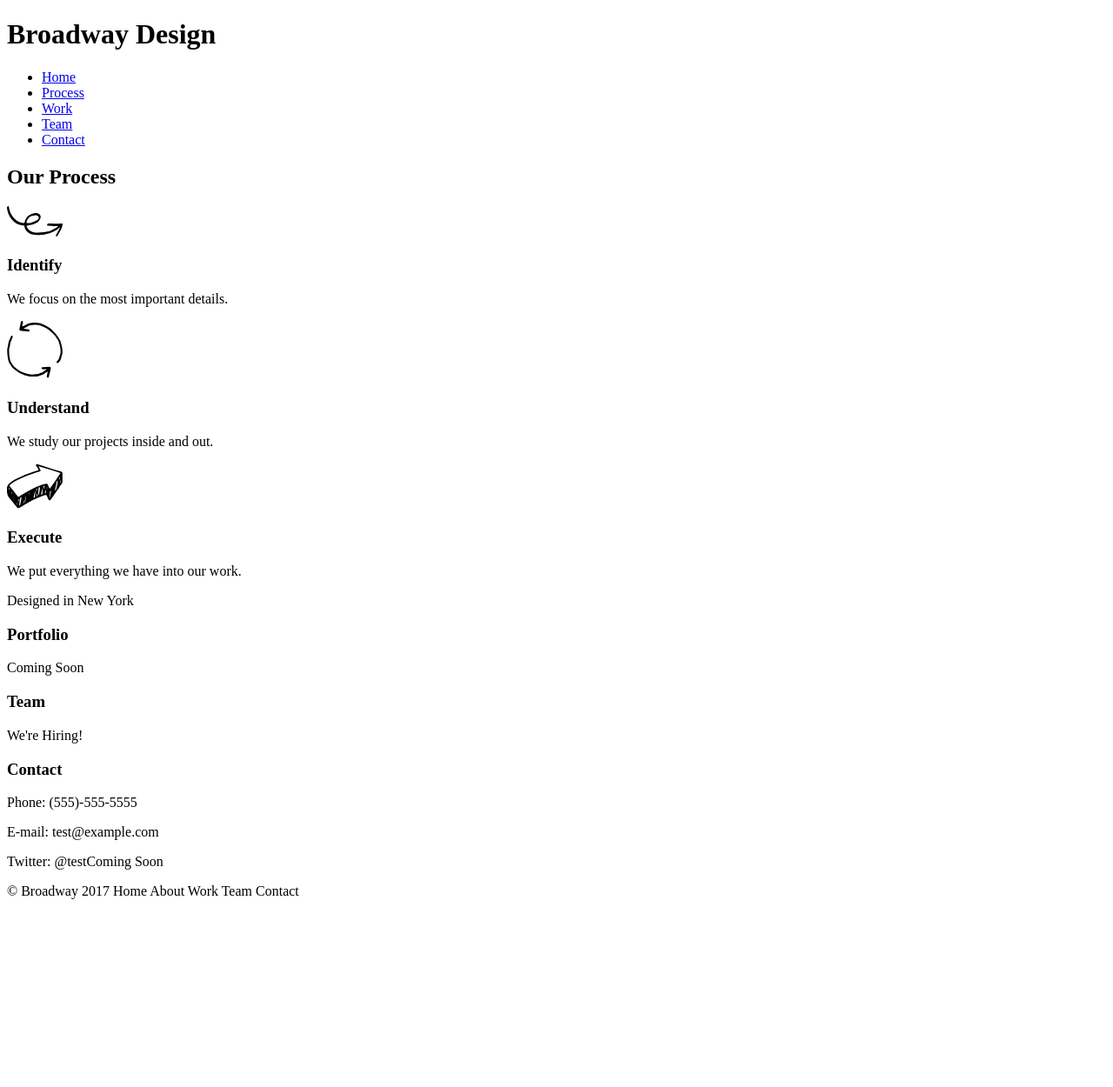
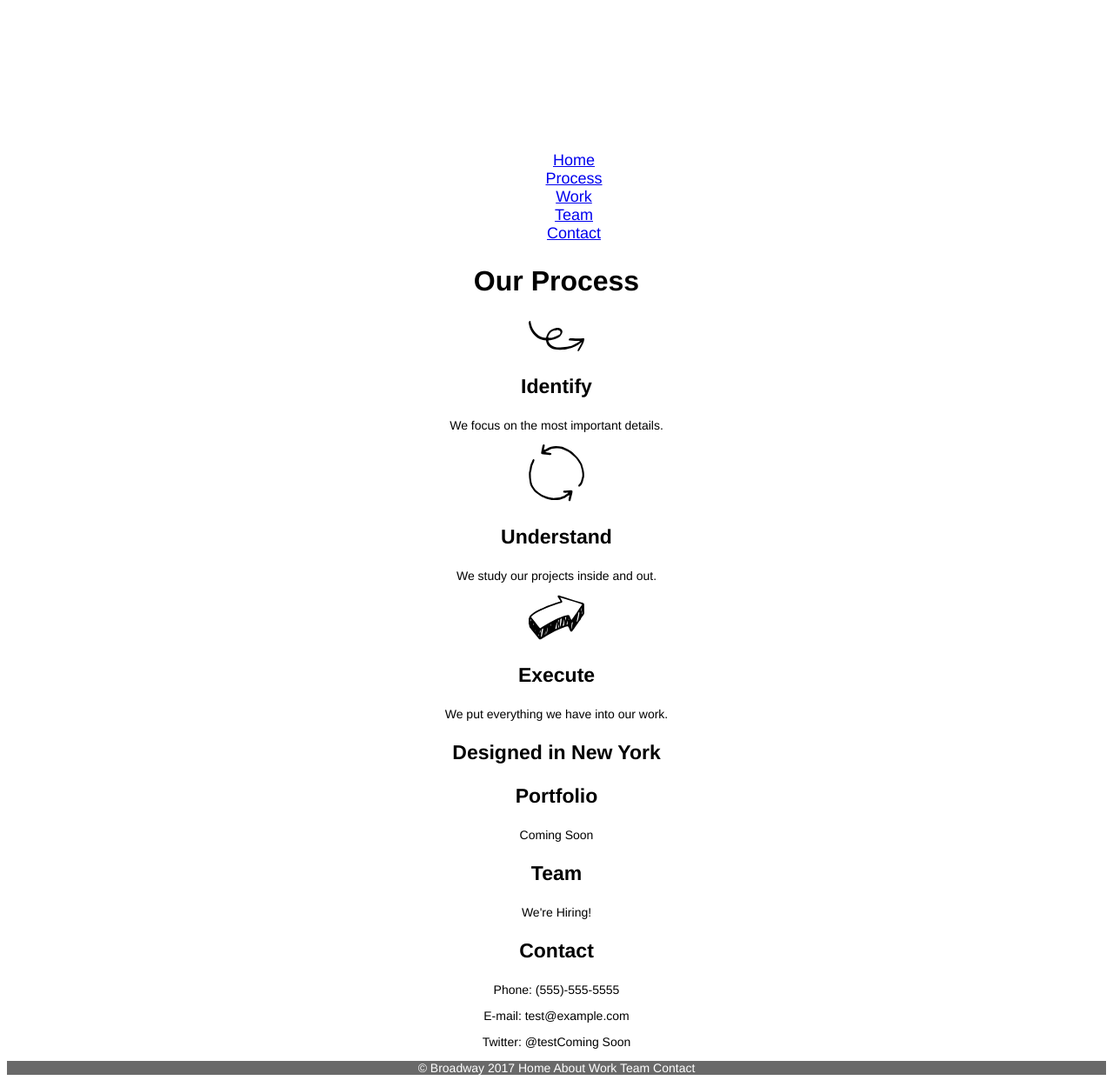
Before and after one commit to generalni/broadway, a plain HTML site: page index.html in a window 1280 px wide. Shown: the whole page at 87% size. Before the commit the page ends 1050 px from the top, so only its background shows below. Drawn offline with Linux system fonts and the light colour scheme.

Commit message:
Styling, first version

```diff
--- a/index.html
+++ b/index.html
@@ -33,8 +33,8 @@
 		<h3>Execute</h3>
 		<p>We put everything we have into our work.</p>
 
-		<div>
-			<p>Designed in New York</p>
+		<div class="design">
+			<h3>Designed in New York</h3>
 		</div>
 
 		<h3>Portfolio</h3>
--- a/resources/css/style.css
+++ b/resources/css/style.css
@@ -0,0 +1,40 @@
+* {
+	text-align: center;
+	font-family: Helvetica, sans-serif;
+}
+
+h1 {
+	font-size: 70px;
+	font-weight: bold;
+	color: white;
+}
+
+li {
+	font-size: 18px;
+	color: white;
+}
+
+h2 {
+	font-size: 32px;
+	font-weight: bold;
+}
+
+h3 {
+	font-size: 23px;
+	font-weight: bold;
+}
+
+p {
+	font-size: 14px;
+}
+
+.design.h3 {
+	color: white;
+	background-image: ("./resources/images/the-flatiron-building.png");
+}
+
+footer {
+	background-color: dimgray;
+	color: white;
+	font-size: 11px;
+}
```
